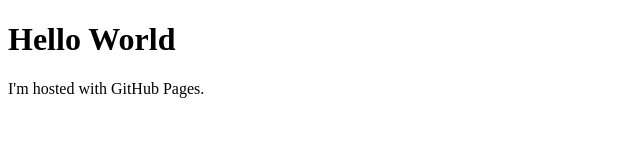
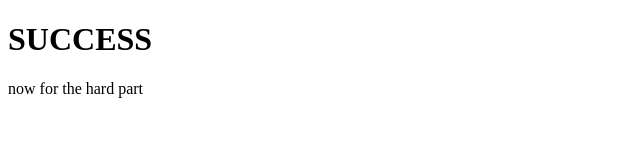
Before and after one commit to macabretimbre/macabretimbre.github.io, a plain HTML site: page index.html in a window 1280 px wide. Shown: the whole page, without its empty margins (0-640 px from the left). Drawn offline with Linux system fonts and the light colour scheme.

Commit message:
america online

```diff
--- a/index.html
+++ b/index.html
@@ -1,7 +1,7 @@
 <!DOCTYPE html>
 <html>
 <body>
-<h1>Hello World</h1>
-<p>I'm hosted with GitHub Pages.</p>
+<h1>SUCCESS</h1>
+<p>now for the hard part</p>
 </body>
 </html>
```
